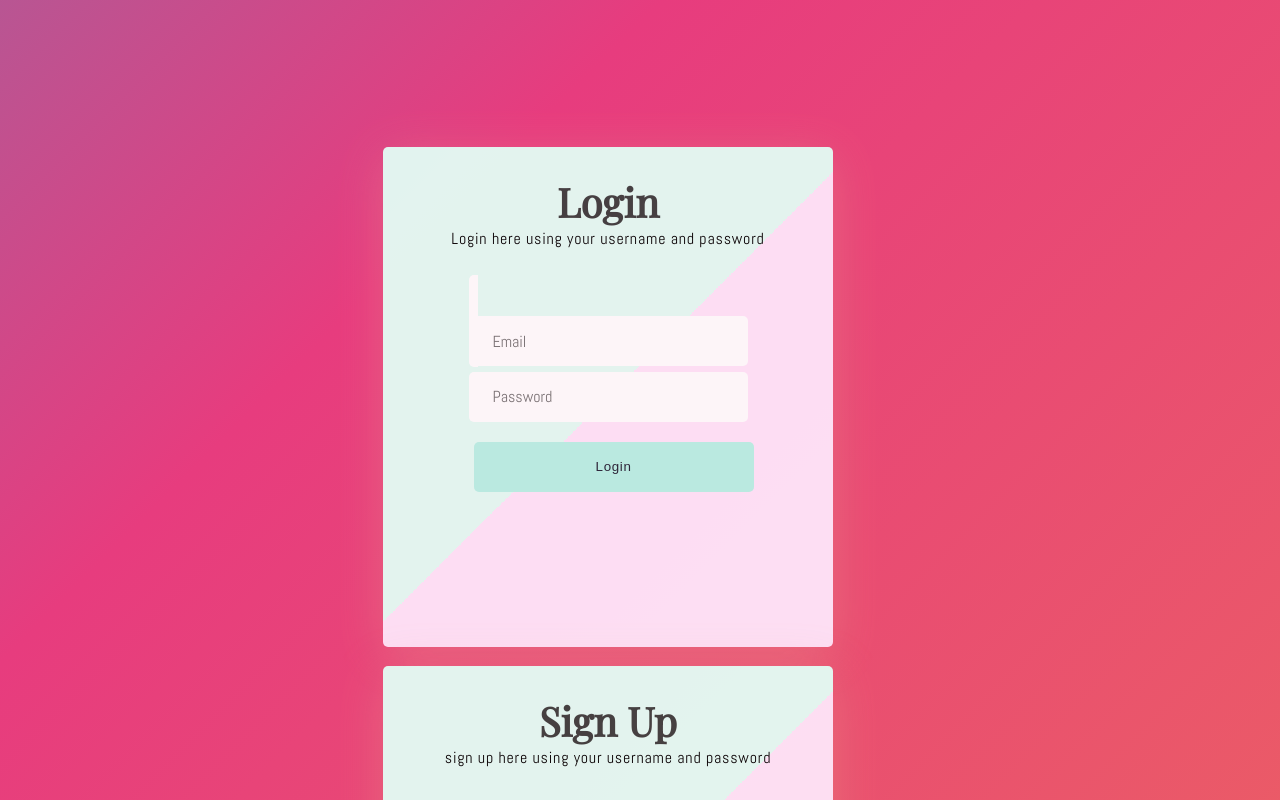
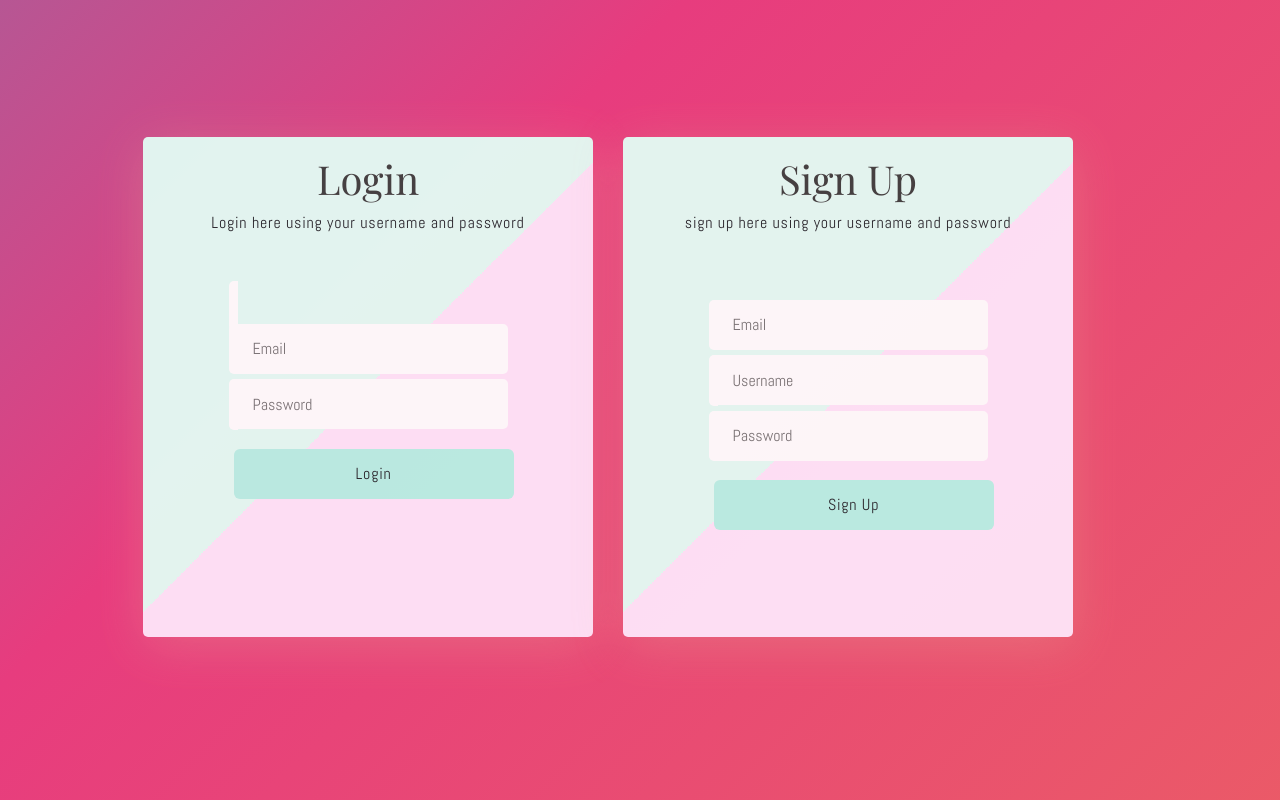
Before and after one commit to alemus98/Vibe-Check, a React (Create React App) app in the folder client/: page / in a window 1280 px wide. Shown: the top 800 px of the page. Built offline with nearby package versions, Linux system fonts and the light colour scheme; a web font is replaced by a local one.

Commit message:
updating

```diff
--- a/client/public/index.html
+++ b/client/public/index.html
@@ -9,6 +9,14 @@
       name="description"
       content="Web site created using create-react-app"
     />
+    <!-- CSS only -->
+    <link
+      href="https://cdn.jsdelivr.net/npm/bootstrap@5.2.2/dist/css/bootstrap.min.css"
+      rel="stylesheet"
+      integrity="sha384-Zenh87qX5JnK2Jl0vWa8Ck2rdkQ2Bzep5IDxbcnCeuOxjzrPF/et3URy9Bv1WTRi"
+      crossorigin="anonymous"
+    />
+
     <link rel="apple-touch-icon" href="%PUBLIC_URL%/logo192.png" />
     <!--
       manifest.json provides metadata used when your web app is installed on a
@@ -39,5 +47,11 @@
       To begin the development, run `npm start` or `yarn start`.
       To create a production bundle, use `npm run build` or `yarn build`.
     -->
+    <!-- JavaScript Bundle with Popper -->
+    <script
+      src="https://cdn.jsdelivr.net/npm/bootstrap@5.2.2/dist/js/bootstrap.bundle.min.js"
+      integrity="sha384-OERcA2EqjJCMA+/3y+gxIOqMEjwtxJY7qPCqsdltbNJuaOe923+mo//f6V8Qbsw3"
+      crossorigin="anonymous"
+    ></script>
   </body>
 </html>
--- a/client/src/App.js
+++ b/client/src/App.js
@@ -36,18 +36,15 @@
   return (
     <ApolloProvider client={client}>
       <Router>
-        <div className="flex-column justify-flex-start min-100-vh">
         {/* <Header /> */}
-          <div className="container">
+        <div className="container min-100-vh">
           <Routes>
             <Route path="/" element={<LoginSignup />} />
-
             <Route path="/home " element={<Home />} />
             <Route path="/me" element={<Profile />} />
           </Routes>
         </div>
         {/* <Footer /> */}
-        </div>
       </Router>
     </ApolloProvider>
   );
--- a/client/src/componets/Signup.js
+++ b/client/src/componets/Signup.js
@@ -41,7 +41,7 @@
   // TODO: re-label class/css
   return (
     <div className="overlay">
-      <form   onSubmit={handleFormSubmit}>
+      <form onSubmit={handleFormSubmit}>
         <div className="con">
           <header className="head-form">
             <h2>Sign Up</h2>
--- a/client/src/css/sign.css
+++ b/client/src/css/sign.css
@@ -37,11 +37,13 @@
     box-shadow: 0 9px 50px hsla(20, 67%, 75%, 0.31);
     padding: 2%;
     background-image: linear-gradient(-225deg, #E3FDF5 50%, #FFE6FA 50%);
+
 }
 
 form .con {
     display: -webkit-flex;
     display: flex;
+
 
     -webkit-justify-content: space-around;
     justify-content: space-around;
@@ -134,6 +136,7 @@
 
 
 
+
 /* button:hover {
     transform: translatey(3px);
     box-shadow: none;
--- a/client/src/pages/LoginSignup.js
+++ b/client/src/pages/LoginSignup.js
@@ -3,9 +3,13 @@
 
 export default function LoginSignup() {
   return (
-    <div>
-      <Login />
-      <Signup />
+    <div className="row">
+      <div className="col-6">
+        <Login />
+      </div>
+      <div className="col-6">
+        <Signup />
+      </div>
     </div>
   );
 }
```
Also changed, not shown: 1 other file (tests, documents, lock files or other folders). Lines whose indentation alone changed are shown as unchanged.
